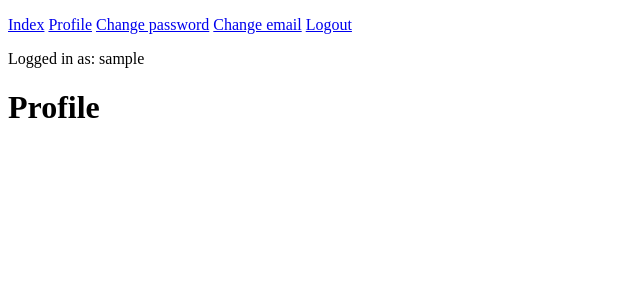
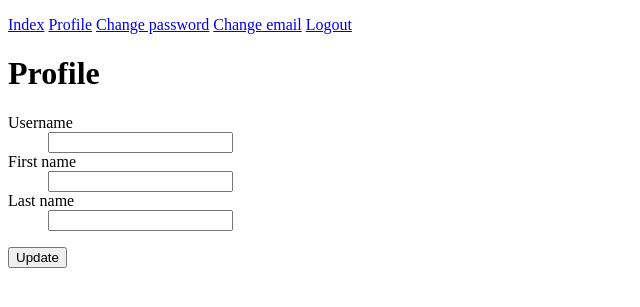
Before and after one commit to FunTimeCoding/directory-tools, a Flask app: page /profile in a window 1280 px wide. Shown: the top 307 px of the page, without its empty margins (0-640 px from the left). Run offline with Flask 2, Linux system fonts and the light colour scheme; the visitor is signed in with stand-in values (Sample User, id 1); some libraries are stand-ins or nearby versions.

Commit message:
print form data in flashes while not implemented in backend

```diff
--- a/directory_tools/profile_form.py
+++ b/directory_tools/profile_form.py
@@ -3,4 +3,5 @@ from wtforms import Form, StringField, PasswordField
 
 class ProfileForm(Form):
     username = StringField('Username')
-    password = PasswordField('Password')
+    first_name = StringField('First name')
+    last_name = StringField('Last name')
--- a/directory_tools/templates/layout.html
+++ b/directory_tools/templates/layout.html
@@ -19,10 +19,6 @@
     {% endif %}
 </p>
 
-{% if session.logged_in %}
-<p>Logged in as: {{ session.username }}</p>
-{% endif %}
-
 {% with messages = get_flashed_messages() %}
 {% if messages %}
 <ul class=flashes>
--- a/directory_tools/templates/profile.html
+++ b/directory_tools/templates/profile.html
@@ -1,4 +1,13 @@
 {% extends 'layout.html' %}
 {% block content %}
+{% from 'form_helper.html' import render_field %}
 <h1>Profile</h1>
+<form method=post>
+    <dl>
+        {{ render_field(form.username) }}
+        {{ render_field(form.first_name) }}
+        {{ render_field(form.last_name) }}
+    </dl>
+    <p><input type=submit value=Update></p>
+</form>
 {% endblock %}
--- a/directory_tools/web_service.py
+++ b/directory_tools/web_service.py
@@ -101,7 +101,10 @@ class WebService:
         form = ProfileForm(request.form)
 
         if request.method == 'POST' and form.validate():
-            flash('Profile updated.')
+            flash(
+                'Profile updated: ' + form.username.data + ' '
+                + form.first_name.data + ' ' + form.last_name.data
+            )
 
             return redirect(url_for('profile'))
 
@@ -113,7 +116,7 @@ class WebService:
         form = RecoverForm(request.form)
 
         if request.method == 'POST' and form.validate():
-            flash('Email sent.')
+            flash('Email sent.' + form.email.data + ' ' + form.username.data)
 
             return redirect(url_for('recover'))
 
@@ -125,7 +128,7 @@ class WebService:
         form = ChangeEmailForm(request.form)
 
         if request.method == 'POST' and form.validate():
-            flash('Email sent.')
+            flash('Email sent: ' + form.email.data)
 
             return redirect(url_for('change_email'))
 
@@ -140,7 +143,10 @@ class WebService:
         form = ChangePasswordForm(request.form)
 
         if request.method == 'POST' and form.validate():
-            flash('Password changed.')
+            flash(
+                'Password changed: ' + form.current_password.data + ' '
+                + form.password.data + ' ' + form.confirm.data
+            )
 
             return redirect(url_for('change_password'))
 
```
Also changed, not shown: directory_tools/templates/change_email.html (+7 -0 lines), directory_tools/templates/change_password.html (+9 -0 lines), directory_tools/templates/index.html (+7 -0 lines).
